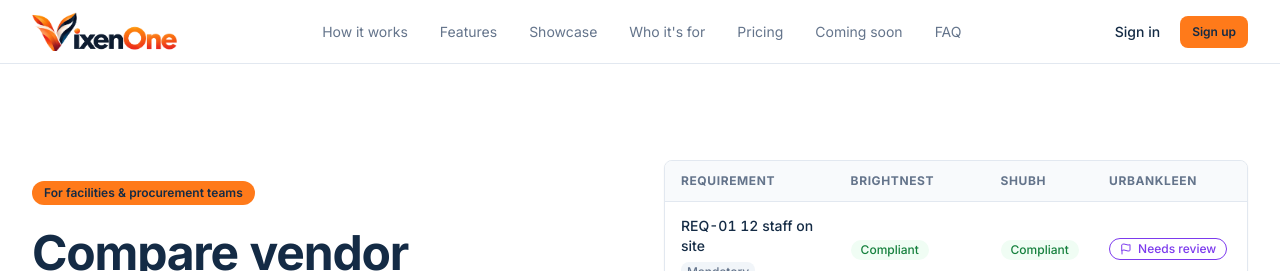
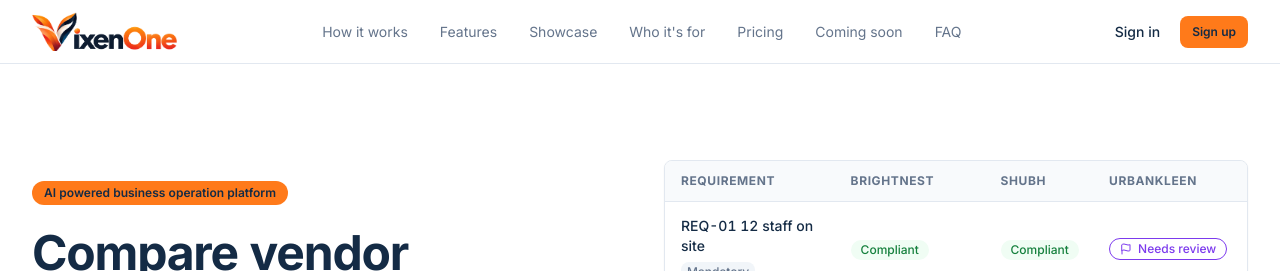
Before and after one commit to rsharma0211/vixenone, a React (Vite) app in the folder frontend/: page / in a window 1280 px wide. Shown: the top 271 px of the page. Built offline with nearby package versions, Linux system fonts and the light colour scheme; no server answers.

Commit message:
text changes

```diff
--- a/frontend/src/pages/LandingPage.tsx
+++ b/frontend/src/pages/LandingPage.tsx
@@ -305,7 +305,7 @@
             <div className="lg:col-span-6 space-y-6">
               <Reveal delay={0} reducedMotion={prefersReducedMotion}>
                 <div className="inline-flex items-center rounded-full bg-accent text-navy text-xs font-semibold px-3 py-1 select-none">
-                  For facilities & procurement teams
+                AI powered business operation platform
                 </div>
               </Reveal>
 
```
